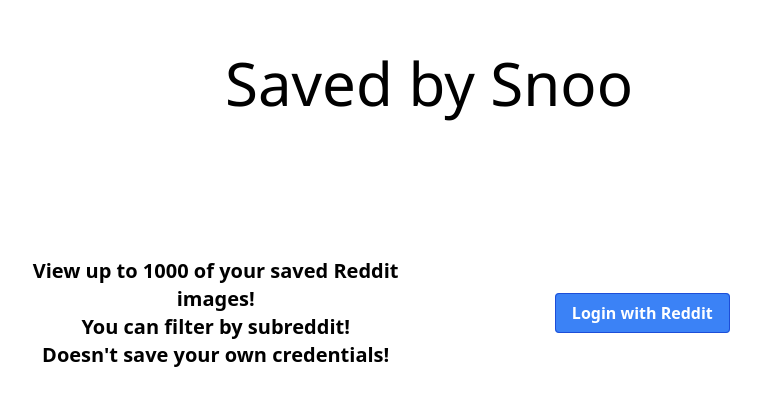
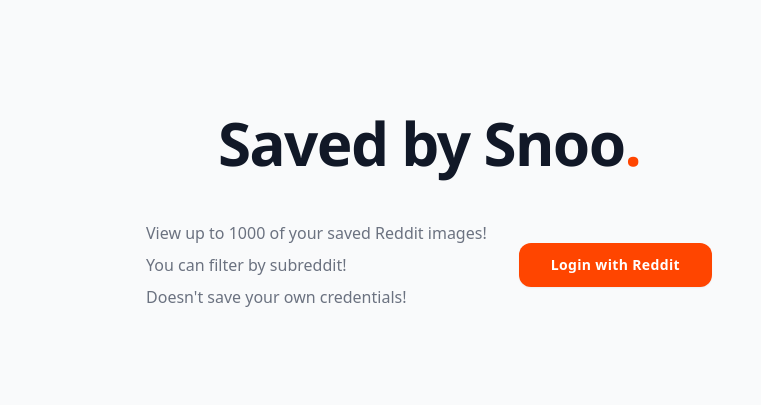
Before and after one commit to JackLikesHotpot/saved-by-snoo, a Next.js app in the folder frontend/: page / in a window 1280 px wide. Shown: the part 189-594 px from the top of the page, without its empty margins (211-972 px from the left). Built offline with nearby package versions, Linux system fonts and the light colour scheme; no server answers.

Commit message:
feat: added visual redesigns for entire app. also added some logic changes to support button functionality.

```diff
--- a/frontend/src/app/components/Header/Header.module.css
+++ b/frontend/src/app/components/Header/Header.module.css
@@ -3,17 +3,19 @@
 }
 
 .options {
-  @apply w-3/4 flex
+  @apply w-3/4 flex items-center;
 }
 
 .search {
-  @apply flex bg-gray-200 rounded-lg pl-4 h-10 w-4/5 outline-none lg:ml-4 xl:ml-8 2xl:ml-14
+  @apply flex-1 bg-white border-[1.5px] border-gray-200 rounded-xl pl-4 h-10 outline-none
+         lg:ml-4 xl:ml-8 2xl:ml-14 focus:border-gray-400 transition-colors;
 }
 
 .header-buttons {
-  @apply flex flex-row mx-2
+  @apply flex flex-row mx-2;
 }
 
 .button {
-  @apply w-8 m-1 mx-2
+  @apply w-9 h-9 mx-1 rounded-lg border-[1.5px] border-gray-200 bg-white
+         flex items-center justify-center hover:border-gray-400 hover:bg-gray-100 transition-all;
 }
--- a/frontend/src/app/components/ImageCard/ImageCard.module.css
+++ b/frontend/src/app/components/ImageCard/ImageCard.module.css
@@ -1,3 +1,9 @@
 .button {
-  @apply border-2 border-gray-200 p-2 rounded-lg hover:border-gray-500 transition duration-300;
+  @apply flex-1 h-9 border-[1.5px] border-gray-200 rounded-lg text-gray-500 text-xs font-medium
+         bg-gray-50 hover:bg-gray-100 hover:border-gray-300 hover:text-gray-800
+         transition-all duration-150 cursor-pointer;
 }
+
+.button-unsave {
+  @apply hover:bg-red-50 hover:border-red-200 hover:text-red-500 text-center ;
+}
--- a/frontend/src/app/components/ImageCard/ImageCard.tsx
+++ b/frontend/src/app/components/ImageCard/ImageCard.tsx
@@ -23,11 +23,25 @@
   nsfw: boolean;
   description: string;
   date_created: number;
+  onUnsave: (post_url: string) => Promise<void>;
 }
 
-const ImageCard: React.FC<ImageAttributes> = ({preview_url, post_url, subreddit, title, nsfw, description, date_created}) => {
+const ImageCard: React.FC<ImageAttributes> = ({ preview_url, post_url, subreddit, title, nsfw, description, date_created, onUnsave }) => {
+  const [unsaved, setUnsaved] = useState(false);
+  const [copying, setCopying] = useState(false);
+  const nsfw_blur = true;
 
-  const nsfw_blur = true;
+  const handleShare = async () => {
+    await navigator.clipboard.writeText(`https://reddit.com/${post_url}`);
+    setCopying(true);
+    setTimeout(() => setCopying(false), 1500);
+  };
+
+  const handleUnsave = async () => {
+    setUnsaved(true);
+    await onUnsave(post_url);
+  };
+
   return (
     <Card className="overflow-hidden">
       <CardContent>
@@ -43,17 +57,34 @@
       </CardContent>
       <CardHeader>
         <div className='post-details'>
-          <a className='text-xs mb-1' href={`https://reddit.com/${post_url}`} target='_blank'>{`/${subreddit}`}{`       ${getRedditTimeAgo(date_created)}`}</a>
+          <a className='text-xs mb-1' href={`https://reddit.com/${post_url}`} target='_blank'>
+            <span className="text-[#FF4500] font-medium">{`/${subreddit}`}</span>
+            <span className="ml-2 text-gray-400">{getRedditTimeAgo(date_created)}</span>
+          </a>
         </div>
         <CardTitle><a href={`https://reddit.com/${post_url}`} target='_blank'>{title}</a></CardTitle>
+        <CardDescription className="line-clamp-4">
+          {textWithLink(markdownToReadable(description))}
+        </CardDescription>
       </CardHeader>
-        <CardDescription className="line-clamp-6">{textWithLink(markdownToReadable(description))}
-        </CardDescription>
-      <CardFooter className="border-t border-gray-200 my-4">
-        <div className='buttons flex gap-4 justify-between w-3/4 mx-8 pt-4'>
-          <div className={styles['button']}>Open</div>
-          <div className={styles['button']}>Share</div>
-          <div className={styles['button']}>Unsave</div>
+      <CardFooter className="border-t border-gray-100 pt-3 pb-3">
+        <div className='buttons flex gap-2 w-full'>
+          <button
+            className={styles['button']}
+            onClick={() => window.open(`https://reddit.com/${post_url}`, '_blank')}>
+            Open
+          </button>
+          <button
+            className={styles['button']}
+            onClick={handleShare}>
+            {copying ? 'Copied!' : 'Share'}
+          </button>
+          <button
+            className={`${styles['button']} ${styles['button-unsave']}`}
+            onClick={handleUnsave}
+            disabled={unsaved}>
+            {unsaved ? 'Unsaving...' : 'Unsave'}
+          </button>
         </div>
       </CardFooter>
     </Card>
--- a/frontend/src/app/components/Loading/LoadingScreen.tsx
+++ b/frontend/src/app/components/Loading/LoadingScreen.tsx
@@ -4,12 +4,18 @@
   message?: string;
 }
 
-const LoadingScreen: React.FC<LoadingScreenProps> = ({ message = "Loading, please wait..." }) => {
+const LoadingScreen: React.FC<LoadingScreenProps> = ({ message = "Fetching your saved posts..." }) => {
   return (
-    <div className="flex items-center justify-center h-screen w-screen bg-gray-800 bg-opacity-90 fixed top-0 left-0 z-50">
-      <div className="flex flex-col items-center">
-        <div className="w-16 h-16 border-4 border-t-transparent border-white rounded-full animate-spin"></div>
-        <p className="text-white mt-4 text-lg">{message}</p>
+    <div className="flex items-center justify-center h-screen w-screen bg-white fixed top-0 left-0 z-50">
+      <div className="flex flex-col items-center gap-6">
+        <div className="relative w-16 h-16">
+          <div className="absolute inset-0 rounded-full border-4 border-gray-100"></div>
+          <div className="absolute inset-0 rounded-full border-4 border-t-[#FF4500] border-r-transparent border-b-transparent border-l-transparent animate-spin"></div>
+        </div>
+        <div className="flex flex-col items-center gap-1">
+          <p className="text-gray-800 font-semibold text-sm">{message}</p>
+          <p className="text-gray-400 text-xs">This may take a moment</p>
+        </div>
       </div>
     </div>
   );
--- a/frontend/src/hooks/useImages.tsx
+++ b/frontend/src/hooks/useImages.tsx
@@ -79,7 +79,7 @@
   fetchData();
   }, [nsfw]);
 
-  return { images, loading };
+  return { images, setImages, loading };
 }
 
 export default useImages;
--- a/frontend/src/pages/index.tsx
+++ b/frontend/src/pages/index.tsx
@@ -33,7 +33,7 @@
         <div className={styles['panel']}></div>
         <div className={styles['body']}>
           <div className={`${styles['heading']} ${notoSans.className}`}>
-            <span>Saved by Snoo</span>
+            <span>Saved by Snoo<span className="text-[#FF4500]">.</span></span>
           </div>
             <div className={styles['description']}>
               <ul className={styles['subheading']}>
--- a/frontend/src/pages/output/index.tsx
+++ b/frontend/src/pages/output/index.tsx
@@ -6,9 +6,10 @@
 import Head from 'next/head'
 import useImages from '../../hooks/useImages'
 import Settings from '@/app/components/Settings/Settings';
+import axios from 'axios';
 
 const Output: React.FC = () => {
-  const { images, loading } = useImages();
+  const { images, loading, setImages } = useImages();
   const [searchTerm, setSearchTerm] = useState<string>('')
   const [settingsPrompt, setSettingsPrompt] = useState(false)
   const [nsfwFilter, setNsfwFilter] = useState<boolean>(false)
@@ -16,6 +17,15 @@
   const filteredImages = images.filter((img) =>
     img.title.toLowerCase().includes(searchTerm.toLowerCase())
   );
+
+  const handleUnsave = async (post_url: string) => {
+    try {
+      await axios.post('http://localhost:3001/api/user/unsave', { post_url }, { withCredentials: true });
+      setImages(prev => prev.filter(img => img.post_url !== post_url));
+    } catch (error) {
+      console.error('Error unsaving post:', error);
+    }
+  };
 
   return (
     <div>
@@ -29,12 +39,12 @@
           <Header
             length={images.length}
             onSearchChange={setSearchTerm}
-              onSettingsClick={() => setSettingsPrompt(prev => !prev)}/>
+            onSettingsClick={() => setSettingsPrompt(prev => !prev)} />
           <div className="px-4">
             <div className={styles['grid-container']}>
               <div className={styles['images']}>
                 {filteredImages
-                  .filter(item => nsfwFilter || !item.nsfw )
+                  .filter(item => nsfwFilter || !item.nsfw)
                   .map((item) => (
                     <ImageCard
                       key={item.index}
@@ -45,13 +55,12 @@
                       nsfw={item.nsfw}
                       description={item.selftext}
                       date_created={item.date_created}
+                      onUnsave={handleUnsave}
                     />
                   ))}
               </div>
               {settingsPrompt &&
-                  <Settings
-                    onSettingsClick={() => setSettingsPrompt(prev => !prev)}/>}
-
+                <Settings onSettingsClick={() => setSettingsPrompt(prev => !prev)} />}
             </div>
           </div>
         </div>
--- a/frontend/src/styles/Index.module.css
+++ b/frontend/src/styles/Index.module.css
@@ -1,33 +1,33 @@
-/* Index.module.css */
+.landing {
+  @apply h-screen flex items-stretch bg-gray-50
+}
 
-.landing {
-  @apply h-screen flex
+.body {
+  @apply flex flex-col items-center justify-center h-full w-full
 }
 
 .heading {
-  @apply flex justify-center text-6xl pb-36
+  @apply flex justify-center text-6xl pb-12 font-bold tracking-tight text-gray-900
 }
 
-.body {
-  @apply flex flex-col items-center justify-center h-screen w-full
+.description {
+  @apply flex flex-row justify-center items-center w-full text-center gap-8
 }
 
 .subheading {
-  @apply font-bold text-xl w-1/2
+  @apply text-gray-500 text-base list-none flex flex-col gap-2 text-left
+}
+
+.login {
+  @apply flex justify-center items-center
 }
 
 .button {
-  @apply  bg-blue-500 hover:bg-blue-600 transition duration-300 text-white font-bold py-2 px-4 border border-blue-700 rounded
-}
-
-.description {
-  @apply flex flex-row justify-center items-center w-full text-center
+  @apply bg-[#FF4500] hover:bg-[#e03d00] transition duration-200 text-white
+         font-semibold py-3 px-8 rounded-xl shadow-sm hover:shadow-md
+         border-0 text-sm tracking-wide
 }
 
 .panel {
-  @apply w-1/4
+  @apply w-1/4 bg-gray-50
 }
-
-.login {
-  @apply w-1/2
-}
```
Lines whose indentation alone changed are shown as unchanged.
